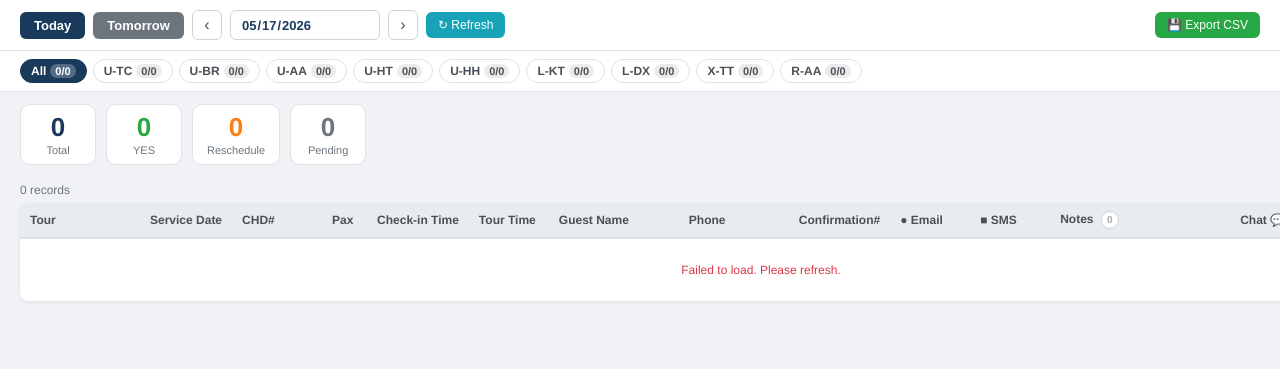
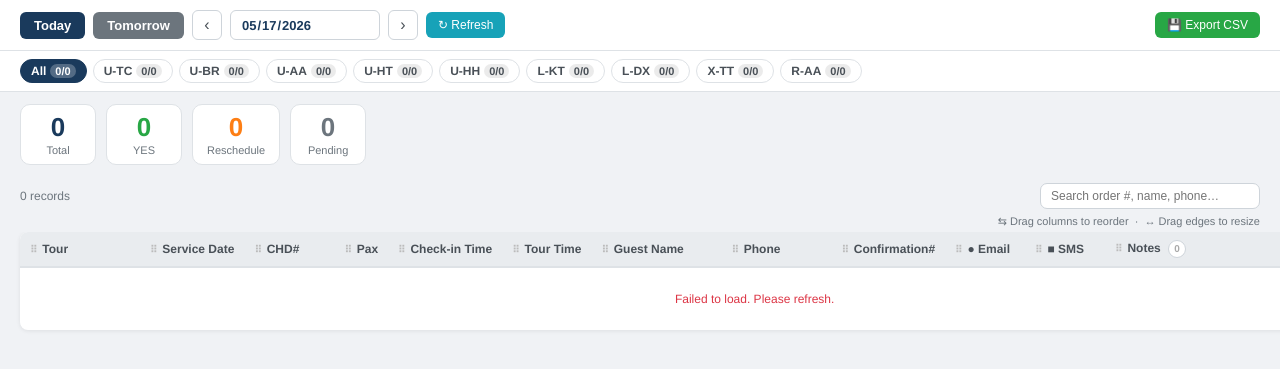
Before and after one commit to annielam0623/npe-confirmation-service, a FastAPI app: template app/templates/admin/tracking_tickets.html in a window 1280 px wide. Shown: the part 56-425 px from the top of the page. Run offline with FastAPI, Linux system fonts and the light colour scheme; the template is opened without the code that fills it, so the values that code supplies are empty; some libraries are stand-ins or nearby versions.

Commit message:
add drag and flexble colum

```diff
--- a/app/templates/admin/tracking_morning.html
+++ b/app/templates/admin/tracking_morning.html
@@ -435,7 +435,8 @@
         <span style="font-size:12px;color:#5a7a9a;" id="table-meta"></span>
       </div>
       <div class="table-scroll">
-        <table class="track-tbl">
+        <div style="text-align:right;font-size:11px;color:#aaa;margin-bottom:4px;padding:0 2px;">&#8646; Drag columns to reorder &nbsp;·&nbsp; &#8596; Drag edges to resize</div>
+<table class="track-tbl">
           <thead>
             <tr id="thead-row"></tr>
           </thead>
@@ -497,7 +498,7 @@
       getOrderedCols().forEach(col => {
         const td = document.createElement('td');
         td.dataset.key = col.key;
-        td.innerHTML = col.label + '<div class="col-resizer"></div>';
+        td.innerHTML = '<span style="color:#bbb;font-size:10px;margin-right:4px;letter-spacing:1px;user-select:none;">⠿</span>' + col.label + '<div class="col-resizer"></div>';
         td.draggable = true;
         tr.appendChild(td);
       });
--- a/app/templates/admin/tracking_tickets.html
+++ b/app/templates/admin/tracking_tickets.html
@@ -209,28 +209,33 @@ th.notes-hdr.hdr-dirty{background:#fff3cd !important;color:#856404;}
 
 <div class="records-bar">
   <span id="rec-label">0 records</span>
+  <div style="margin-left:auto;">
+    <input type="text" id="search-input" placeholder="Search order #, name, phone…"
+      oninput="renderTable()"
+      style="padding:5px 10px;border:0.5px solid #ced4da;border-radius:7px;font-size:12px;width:220px;outline:none;">
+  </div>
 </div>
 
+<div style="text-align:right;font-size:11px;color:#6c757d;margin-bottom:4px;padding:0 20px;">&#8646; Drag columns to reorder &nbsp;·&nbsp; &#8596; Drag edges to resize</div>
 <div class="table-wrap"><table>
     <thead><tr id="thead-row">
-      <th style="width:120px">Tour<div class="col-resizer"></div></th>
-      <th style="width:90px">Service Date<div class="col-resizer"></div></th>
-      <th style="width:90px">CHD#<div class="col-resizer"></div></th>
-      <th style="width:45px">Pax<div class="col-resizer"></div></th>
-      <th style="width:95px">Check-in Time<div class="col-resizer"></div></th>
-      <th style="width:80px">Tour Time<div class="col-resizer"></div></th>
-      <th style="width:130px">Guest Name<div class="col-resizer"></div></th>
-      <th style="width:110px">Phone<div class="col-resizer"></div></th>
-      <th style="width:100px">Confirmation#<div class="col-resizer"></div></th>
-      <th style="width:80px">&#9679; Email<div class="col-resizer"></div></th>
-      <th style="width:80px">&#9632; SMS<div class="col-resizer"></div></th>
-      <th class="notes-hdr" id="notes-hdr" style="width:180px">Notes <span id="notes-hdr-bubble" style="display:inline-flex;align-items:center;justify-content:center;min-width:18px;height:18px;border-radius:9px;font-size:10px;font-weight:700;padding:0 5px;background:#fff;border:1.5px solid #ced4da;color:#aaa;vertical-align:middle;margin-left:4px;">0</span><div class="col-resizer"></div></th>
-      <th style="width:100px">Chat 💬<div class="col-resizer"></div></th>
-      <th style="width:80px">Status<div class="col-resizer"></div></th>
-      <th style="width:90px">Submit Time<div class="col-resizer"></div></th>
+      <th style="width:120px"><span style="color:#bbb;font-size:10px;margin-right:4px;letter-spacing:1px;user-select:none;">⠿</span>Tour<div class="col-resizer"></div></th>
+      <th style="width:90px"><span style="color:#bbb;font-size:10px;margin-right:4px;letter-spacing:1px;user-select:none;">⠿</span>Service Date<div class="col-resizer"></div></th>
+      <th style="width:90px"><span style="color:#bbb;font-size:10px;margin-right:4px;letter-spacing:1px;user-select:none;">⠿</span>CHD#<div class="col-resizer"></div></th>
+      <th style="width:45px"><span style="color:#bbb;font-size:10px;margin-right:4px;letter-spacing:1px;user-select:none;">⠿</span>Pax<div class="col-resizer"></div></th>
+      <th style="width:95px"><span style="color:#bbb;font-size:10px;margin-right:4px;letter-spacing:1px;user-select:none;">⠿</span>Check-in Time<div class="col-resizer"></div></th>
+      <th style="width:80px"><span style="color:#bbb;font-size:10px;margin-right:4px;letter-spacing:1px;user-select:none;">⠿</span>Tour Time<div class="col-resizer"></div></th>
+      <th style="width:130px"><span style="color:#bbb;font-size:10px;margin-right:4px;letter-spacing:1px;user-select:none;">⠿</span>Guest Name<div class="col-resizer"></div></th>
+      <th style="width:110px"><span style="color:#bbb;font-size:10px;margin-right:4px;letter-spacing:1px;user-select:none;">⠿</span>Phone<div class="col-resizer"></div></th>
+      <th style="width:100px"><span style="color:#bbb;font-size:10px;margin-right:4px;letter-spacing:1px;user-select:none;">⠿</span>Confirmation#<div class="col-resizer"></div></th>
+      <th style="width:80px"><span style="color:#bbb;font-size:10px;margin-right:4px;letter-spacing:1px;user-select:none;">⠿</span>&#9679; Email<div class="col-resizer"></div></th>
+      <th style="width:80px"><span style="color:#bbb;font-size:10px;margin-right:4px;letter-spacing:1px;user-select:none;">⠿</span>&#9632; SMS<div class="col-resizer"></div></th>
+      <th class="notes-hdr" id="notes-hdr" style="width:200px"><span style="color:#bbb;font-size:10px;margin-right:4px;letter-spacing:1px;user-select:none;">⠿</span>Notes <span id="notes-hdr-bubble" style="display:inline-flex;align-items:center;justify-content:center;min-width:18px;height:18px;border-radius:9px;font-size:10px;font-weight:700;padding:0 5px;background:#fff;border:1.5px solid #ced4da;color:#aaa;vertical-align:middle;margin-left:4px;">0</span><div class="col-resizer"></div></th>
+      <th style="width:80px"><span style="color:#bbb;font-size:10px;margin-right:4px;letter-spacing:1px;user-select:none;">⠿</span>Status<div class="col-resizer"></div></th>
+      <th style="width:90px"><span style="color:#bbb;font-size:10px;margin-right:4px;letter-spacing:1px;user-select:none;">⠿</span>Submit Time<div class="col-resizer"></div></th>
     </tr></thead>
     <tbody id="tbody">
-      <tr><td colspan="16" style="text-align:center;padding:24px;color:#aaa;">Loading...</td></tr>
+      <tr><td colspan="15" style="text-align:center;padding:24px;color:#aaa;">Loading...</td></tr>
     </tbody>
   </table>
 </div>
@@ -323,13 +328,13 @@ document.getElementById('date-wrap').addEventListener('click', function(){
 function loadData(){
   var date = getDate(); if(!date) return;
   document.getElementById('tbody').innerHTML =
-    '<tr><td colspan="16" style="text-align:center;padding:24px;color:#aaa;">Loading...</td></tr>';
+    '<tr><td colspan="15" style="text-align:center;padding:24px;color:#aaa;">Loading...</td></tr>';
   fetch('/api/notifications/tickets-reminder/tracking?date='+date, {credentials:'include'})
     .then(function(r){ return r.json(); })
     .then(function(data){ allRows = data.rows || []; updatePills(); renderTable(); })
     .catch(function(){
       document.getElementById('tbody').innerHTML =
-        '<tr><td colspan="16" style="text-align:center;padding:24px;color:#dc3545;">Failed to load. Please refresh.</td></tr>';
+        '<tr><td colspan="15" style="text-align:center;padding:24px;color:#dc3545;">Failed to load. Please refresh.</td></tr>';
     });
 }
 
@@ -358,6 +363,15 @@ function filterTour(el, tour){
 
 function renderTable(){
   var rows = activeTour==='all' ? allRows : allRows.filter(function(r){ return r.tour_type===activeTour; });
+  var searchEl = document.getElementById('search-input');
+  if(searchEl && searchEl.value.trim()){
+    var q = searchEl.value.trim().toLowerCase();
+    rows = rows.filter(function(r){
+      return (r.order_number||'').toLowerCase().includes(q)
+          || (r.guest_name||'').toLowerCase().includes(q)
+          || (r.phone||'').toLowerCase().includes(q);
+    });
+  }
   var tot=rows.length, yes=0, resc=0, pend=0;
   rows.forEach(function(r){
     if(r.confirmation_status==='yes') yes++;
@@ -388,7 +402,7 @@ function renderTable(){
 
   if(!rows.length){
     document.getElementById('tbody').innerHTML =
-      '<tr><td colspan="16" style="text-align:center;padding:24px;color:#aaa;">No records for this date.</td></tr>';
+      '<tr><td colspan="15" style="text-align:center;padding:24px;color:#aaa;">No records for this date.</td></tr>';
     return;
   }
 
@@ -406,35 +420,27 @@ function renderTable(){
       : '—';
     var conf = r.confirmation_status || 'pending';
 
-    // Notes cell — full-cell yellow preview
+    // Notes cell — single column, all rows clickable
+    var openCall = 'openNotes('+r.id+',\''+e(r.order_number)+'\',\''+e(r.guest_name||'')+'\',\''+e((r.guest_notes||'').replace(/'/g,"\\'")).replace(/\n/g,' ')+'\' )';
     var notesCell;
     if(r.guest_notes){
       var actionPart = r.action_taken_by
-        ? '<div style="font-size:11px;color:#28a745;font-weight:600;margin-top:3px;">&#10003; '+e(r.action_taken_by)+'</div>'
-        : '<div style="margin-top:3px;"><button onclick="takeAction('+r.id+',event)" style="background:none;border:none;cursor:pointer;font-size:11px;padding:0;color:#856404;">&#9888;&#65039; Take action</button></div>';
-      notesCell = '<td style="padding:0;cursor:pointer;" onclick="openNotes('+r.id+',\''+e(r.order_number)+'\',\''+e(r.guest_name||'')+'\',\''+e((r.guest_notes||'').replace(/'/g,"\\'")).replace(/\n/g,' ')+'\' )">'
+        ? '<div style="font-size:11px;color:#28a745;font-weight:600;margin-top:4px;">&#10003; '+e(r.action_taken_by)+'<span style="font-weight:400;color:#aaa;margin-left:4px;">(click to undo)</span></div>'
+        : '<div style="margin-top:4px;"><button onclick="takeAction('+r.id+',event)" style="background:none;border:none;cursor:pointer;font-size:11px;padding:0;color:#856404;">&#9888;&#65039; Take action</button></div>';
+      notesCell = '<td style="padding:0;cursor:pointer;" onclick="'+openCall+'">'
         +'<div style="background:#fffbea;height:100%;padding:6px 8px;border-left:3px solid #ffc107;">'
         +'<div style="font-size:12px;color:#555;line-height:1.4;overflow:hidden;display:-webkit-box;-webkit-line-clamp:2;-webkit-box-orient:vertical;">'+e(r.guest_notes)+'</div>'
         +actionPart
         +'</div></td>';
     } else {
-      notesCell = '<td style="color:#aaa;text-align:center;">—</td>';
+      var nCount = r.notes_count || 0;
+      notesCell = '<td style="cursor:pointer;text-align:center;" onclick="'+openCall+'">'
+        +(nCount > 0
+          ? '<span style="display:inline-flex;align-items:center;gap:5px;padding:3px 8px;border-radius:6px;border:1px solid #E24B4A;color:#E24B4A;font-size:11px;"><span style="width:7px;height:7px;border-radius:50%;background:#E24B4A;display:inline-block;"></span>Chat ('+nCount+')</span>'
+          : '<span style="display:inline-flex;align-items:center;gap:5px;padding:3px 8px;border-radius:6px;border:1px solid #9ED3A9;color:#2F7851;font-size:11px;">&#128172; Chat</span>')
+        +'</td>';
     }
 
-    // Chat cell
-    var chatCell;
-    var nCount = r.notes_count || 0;
-    var openCall = 'openNotes('+r.id+',\''+e(r.order_number)+'\',\''+e(r.guest_name||'')+'\',\''+e((r.guest_notes||'').replace(/'/g,"\\'")).replace(/\n/g,' ')+'\' )';
-    if(nCount > 0){
-      chatCell = '<td style="text-align:center;"><button onclick="'+openCall+'" style="background:none;border:none;cursor:pointer;padding:4px;">'
-        +'<span style="display:inline-flex;align-items:center;gap:5px;padding:4px 10px;border-radius:6px;border:1px solid #E24B4A;background:#fff;color:#E24B4A;font-size:12px;font-weight:500;">'
-        +'<span style="width:8px;height:8px;border-radius:50%;background:#E24B4A;display:inline-block;flex-shrink:0;"></span>Chat ('+nCount+')'
-        +'</span></button></td>';
-    } else {
-      chatCell = '<td style="text-align:center;"><button onclick="'+openCall+'" style="background:none;border:none;cursor:pointer;padding:4px;">'
-        +'<span style="display:inline-flex;align-items:center;gap:5px;padding:4px 10px;border-radius:6px;border:1px solid #9ED3A9;background:#fff;color:#2F7851;font-size:12px;font-weight:500;">&#128172; Chat</span>'
-        +'</button></td>';
-    }
 
     html += '<tr data-id="'+r.id+'" data-chd="'+e(r.order_number)+'" data-date="'+e(r.tour_date)+'">'
       +'<td style="white-space:nowrap">'+e(lbl)+'</td>'
@@ -449,7 +455,6 @@ function renderTable(){
       +'<td>'+emB+'</td>'
       +'<td>'+smB+'</td>'
       +notesCell
-      +chatCell
       +'<td><select class="s-sel '+conf+'" onchange="saveStatus(this)" data-orig="'+conf+'" data-chd="'+e(r.order_number)+'" data-date="'+e(r.tour_date)+'">'
         +'<option value="yes"'+(conf==='yes'?' selected':'')+'>&#10003; YES</option>'
         +'<option value="pending"'+(conf==='pending'?' selected':'')+'>&#8987; Pending</option>'
@@ -483,6 +488,15 @@ function saveStatus(el){
 
 function exportCSV(){
   var rows = activeTour==='all' ? allRows : allRows.filter(function(r){ return r.tour_type===activeTour; });
+  var searchEl = document.getElementById('search-input');
+  if(searchEl && searchEl.value.trim()){
+    var q = searchEl.value.trim().toLowerCase();
+    rows = rows.filter(function(r){
+      return (r.order_number||'').toLowerCase().includes(q)
+          || (r.guest_name||'').toLowerCase().includes(q)
+          || (r.phone||'').toLowerCase().includes(q);
+    });
+  }
   var cols = ['tour_type','tour_date','order_number','quantities','checkin_time','tour_time','guest_name','phone','confirmation_no','email_status','sms_status','guest_notes','confirmation_status','submitted_at'];
   var csv  = cols.join(',')+'\n';
   rows.forEach(function(r){
```
Also changed, not shown: app/templates/admin/tracking_tour.html (+18 -17 lines).
